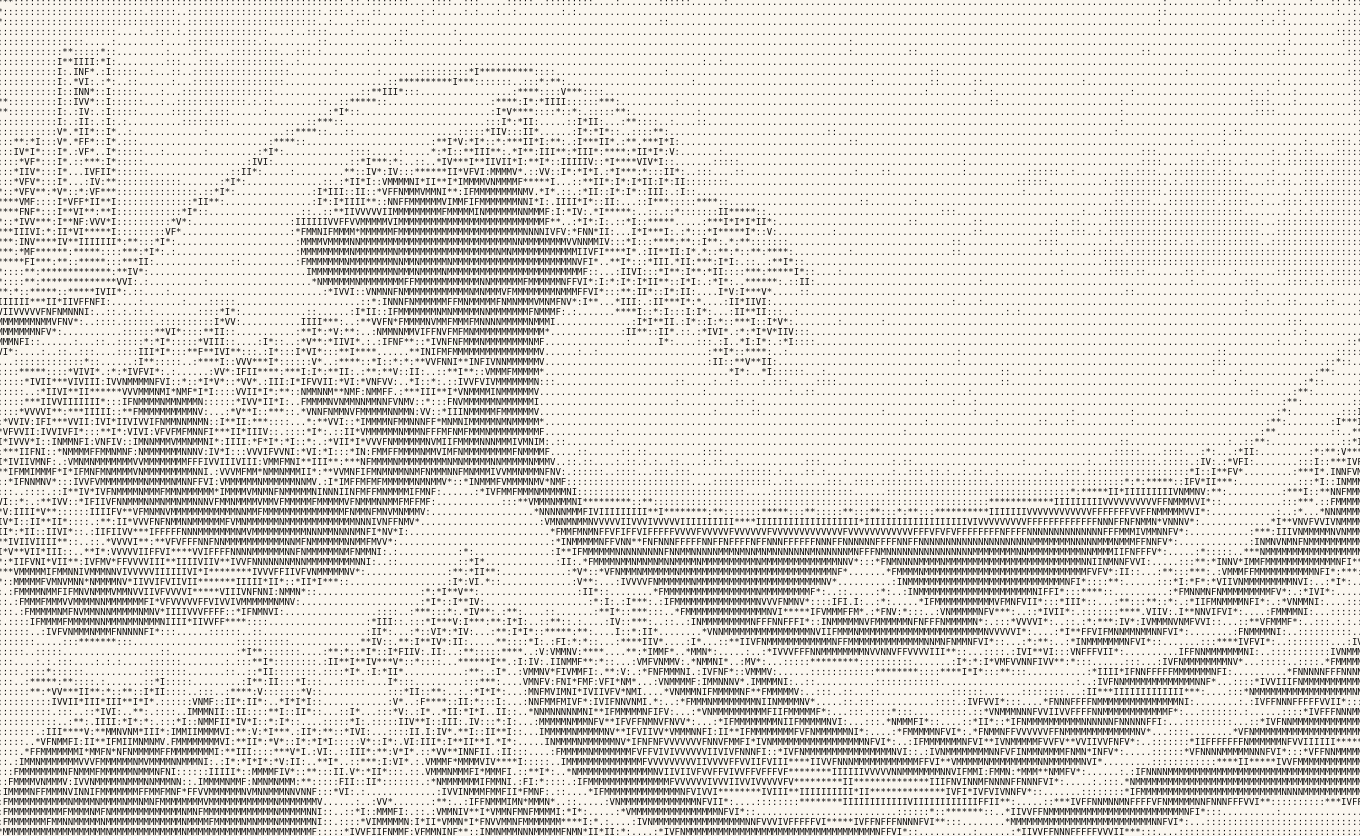
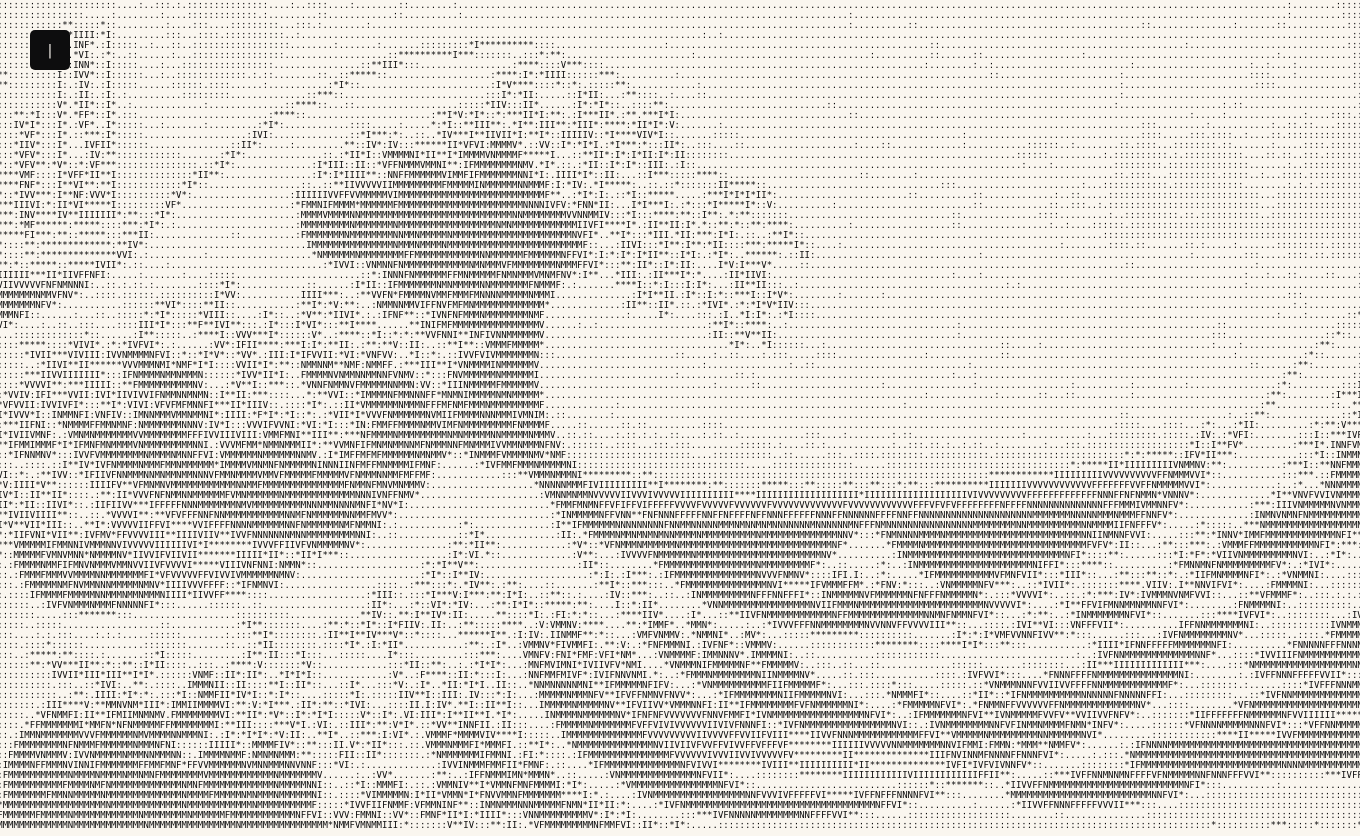
Before and after one commit to Gurvirr/ASCII-Image-Processing, a Flask app: page / in a window 1360 px wide; the page is wider, and only the part inside the window is pictured. Shown: the top 836 px of that part. Run offline with Flask 3, Linux system fonts and the light colour scheme.

Commit message:
feat: add left nav w/ ASCII spinner

```diff
--- a/static/css/styles.css
+++ b/static/css/styles.css
@@ -28,3 +28,19 @@ pre#ascii {
   font-size: 9px;
   text-align: center;
 }
+
+.spinner {
+  position: absolute;
+  top: 30px;
+  left: 30px;
+  width: 40px;
+  height: 40px;
+  border-radius: 5px;
+  background-color: #0D0D0E;
+  display: flex;
+  align-items: center;
+  justify-content: center;
+  color: #FAF6EF;
+  font-size: 14px;
+  font-family: 'FKRasterGrotesk', monospace;
+}
--- /dev/null
+++ b/static/js/spinner.js
@@ -0,0 +1,26 @@
+document.addEventListener("DOMContentLoaded", () => {
+  const spinnerFrames = [
+                         "\\", "|", "/", "—",
+                         "\\", "|", "/", "—",
+                         "\\", "|", "/", "—",
+                         "\\", "|", "/",
+
+                         " ", " ", " ", " ",
+
+                         "/", "|", "\\", "—",
+                         "/", "|", "\\", "—",
+                         "/", "|", "\\", "—",
+                         "/", "|", "\\",
+
+                         " ", " ", " ", " "
+                        ];
+  let index = 0;
+  const spinner = document.getElementById("spinner-char");
+
+  if (!spinner) return;
+
+  setInterval(() => {
+    spinner.textContent = spinnerFrames[index];
+    index = (index + 1) % spinnerFrames.length;
+  }, 200); // speed in milliseconds
+});
--- a/templates/index.html
+++ b/templates/index.html
@@ -6,7 +6,15 @@
     <link rel="stylesheet" href="{{ url_for('static', filename='css/styles.css') }}">
   </head>
   <body>
-    <p> Image to ASCII </p>
     <pre id="ascii">{{ ascii_home }}</pre>
+
+<div class="left-nav">
+  <div class="spinner">
+    <span id="spinner-char">—</span>
+  </div>
+</div>
+
+
+    <script src="{{ url_for('static', filename='js/spinner.js') }}"></script>
   </body>
 </html>
```
